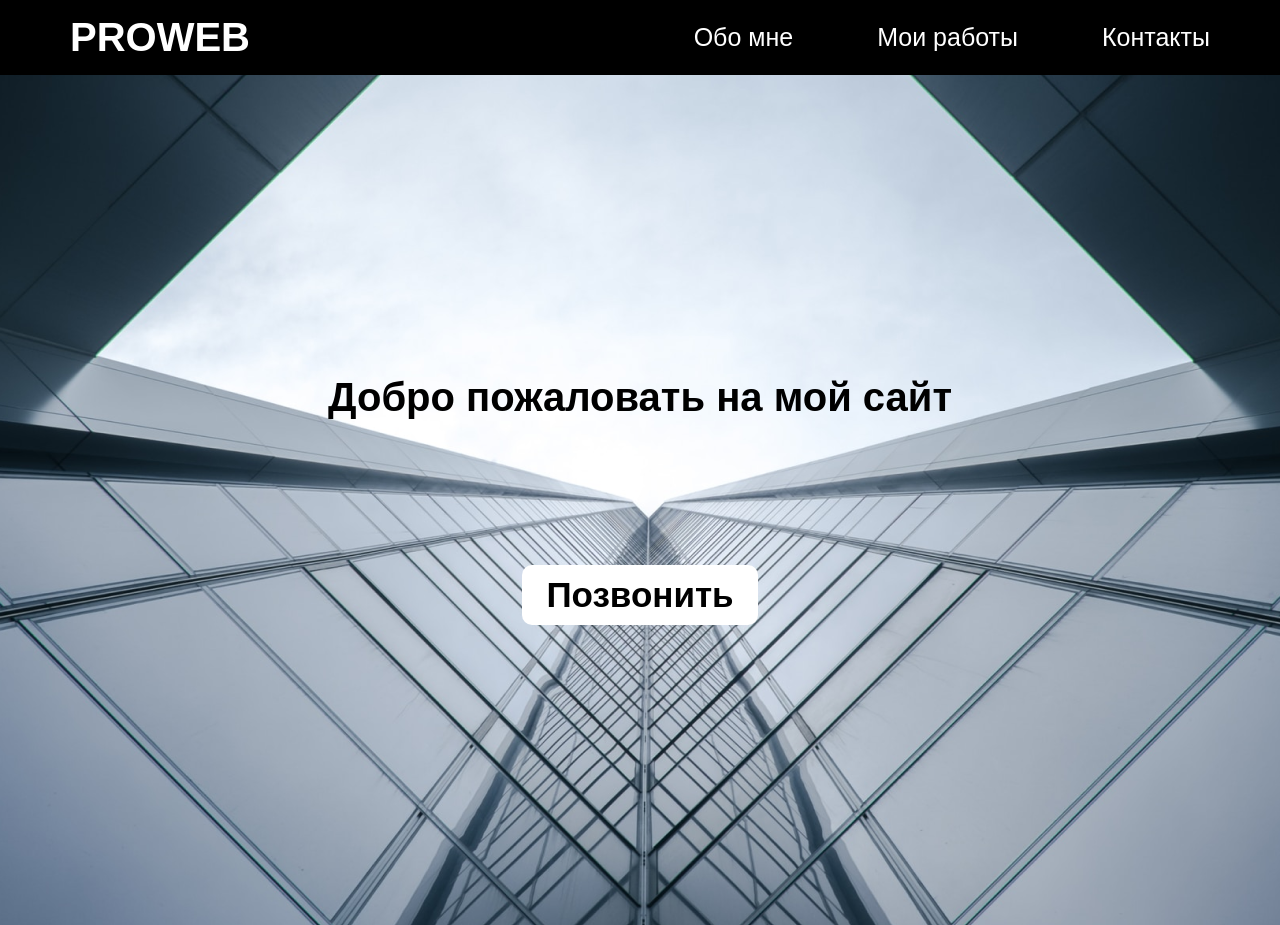
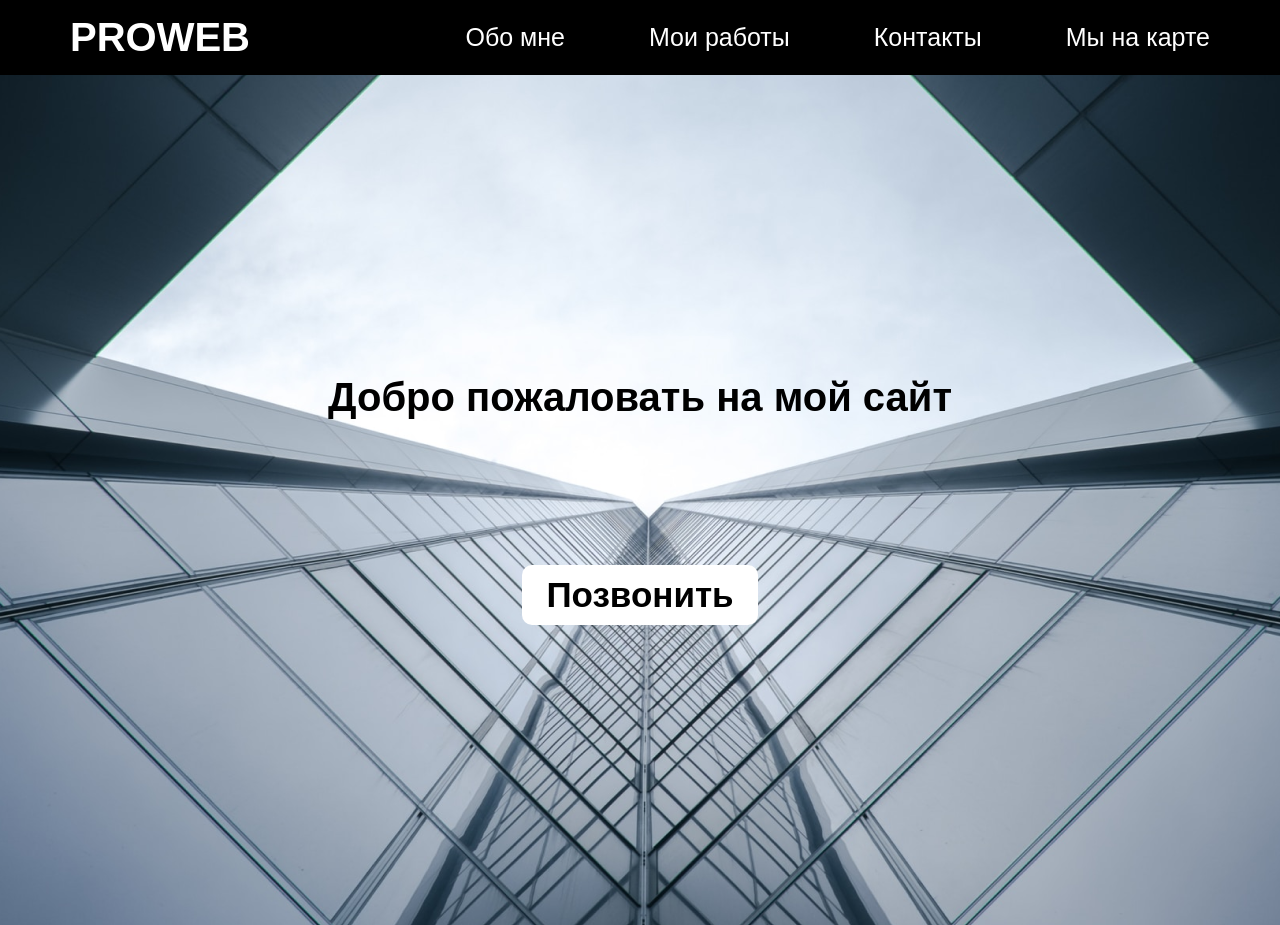
Before and after one commit to umerovzafar/aboutme, a plain HTML site: page index.html in a window 1280 px wide. Shown: the top 925 px of the page. Drawn offline with Linux system fonts and the light colour scheme.

Commit message:
add new link

```diff
--- a/index.html
+++ b/index.html
@@ -32,6 +32,11 @@
                     <li>
                         <a href="" class="nav__list-link">
                             Контакты
+                        </a>
+                    </li>
+                    <li>
+                        <a href="" class="nav__list-link">
+                            Мы на карте
                         </a>
                     </li>
 
```
